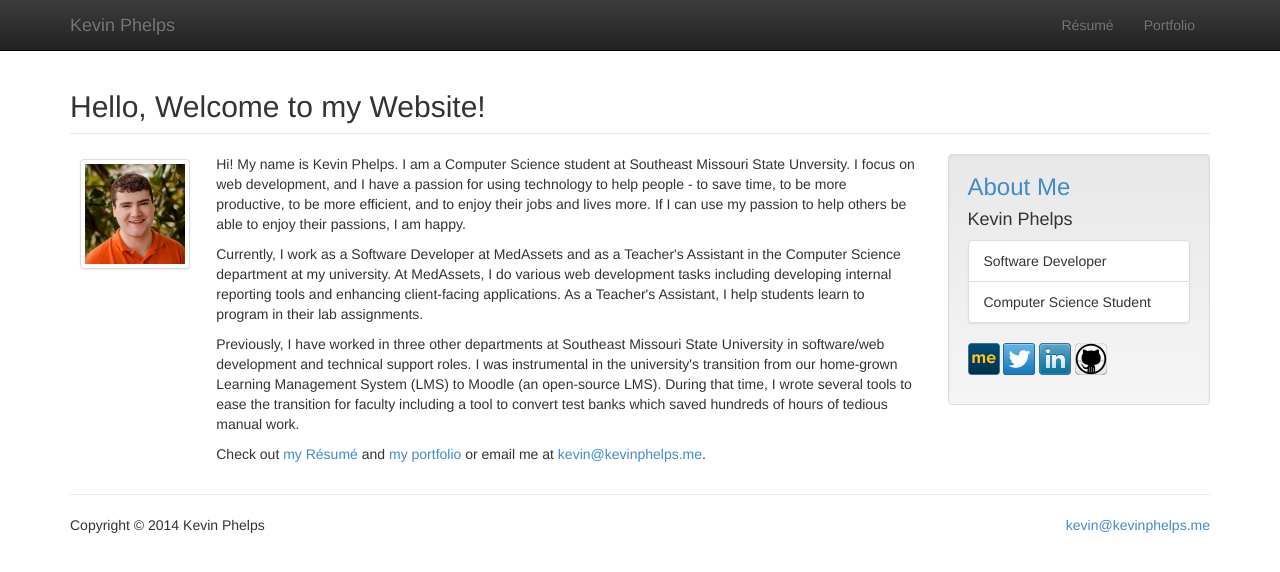
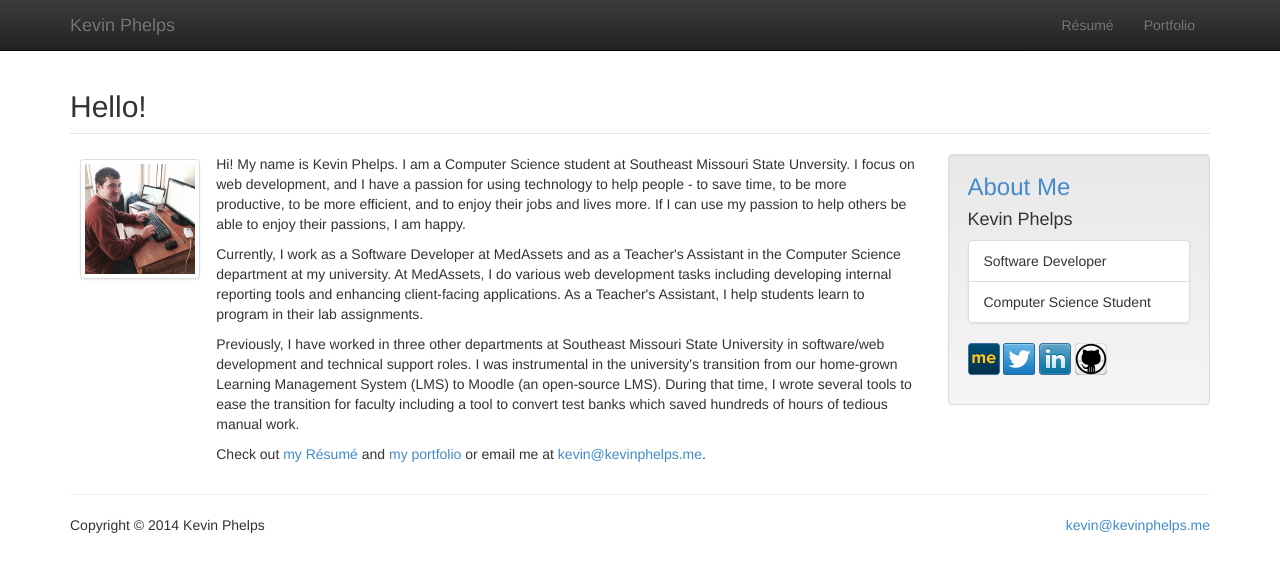
Before and after one commit to kevinphelps/kevinphelps.me, a Jekyll site: the page built from index.html, in a window 1280 px wide. Shown: the top 572 px of the page. Built offline with Jekyll 4.4.1, drawn with Linux system fonts in a browser that asks for light colours; Markdown is read by kramdown in place of the engine named in the settings.

Commit message:
changed picture

```diff
--- a/index.html
+++ b/index.html
@@ -1,13 +1,13 @@
 ---
 layout: default
 title: Home
-header: Hello, Welcome to my Website!
+header: Hello!
 is_home_page: true
 ---
 
 <div class="row">
   <div class="col-md-2">
-    <img class="thumbnail has-fullres" src="/images/profile-pic-thumb.jpg" data-fullres-src="/images/profile-pic.jpg" />
+    <img class="thumbnail has-fullres" width="120" src="/images/profile-pic-thumb.jpg" data-fullres-src="/images/profile-pic.jpg" />
   </div>
   <div class="col-md-10">
     <p>
```
Also changed, not shown: images/old-profile-pic-thumb.jpg (added), images/old-profile-pic.jpg (added), images/profile-pic-thumb.jpg, 2 other files.
